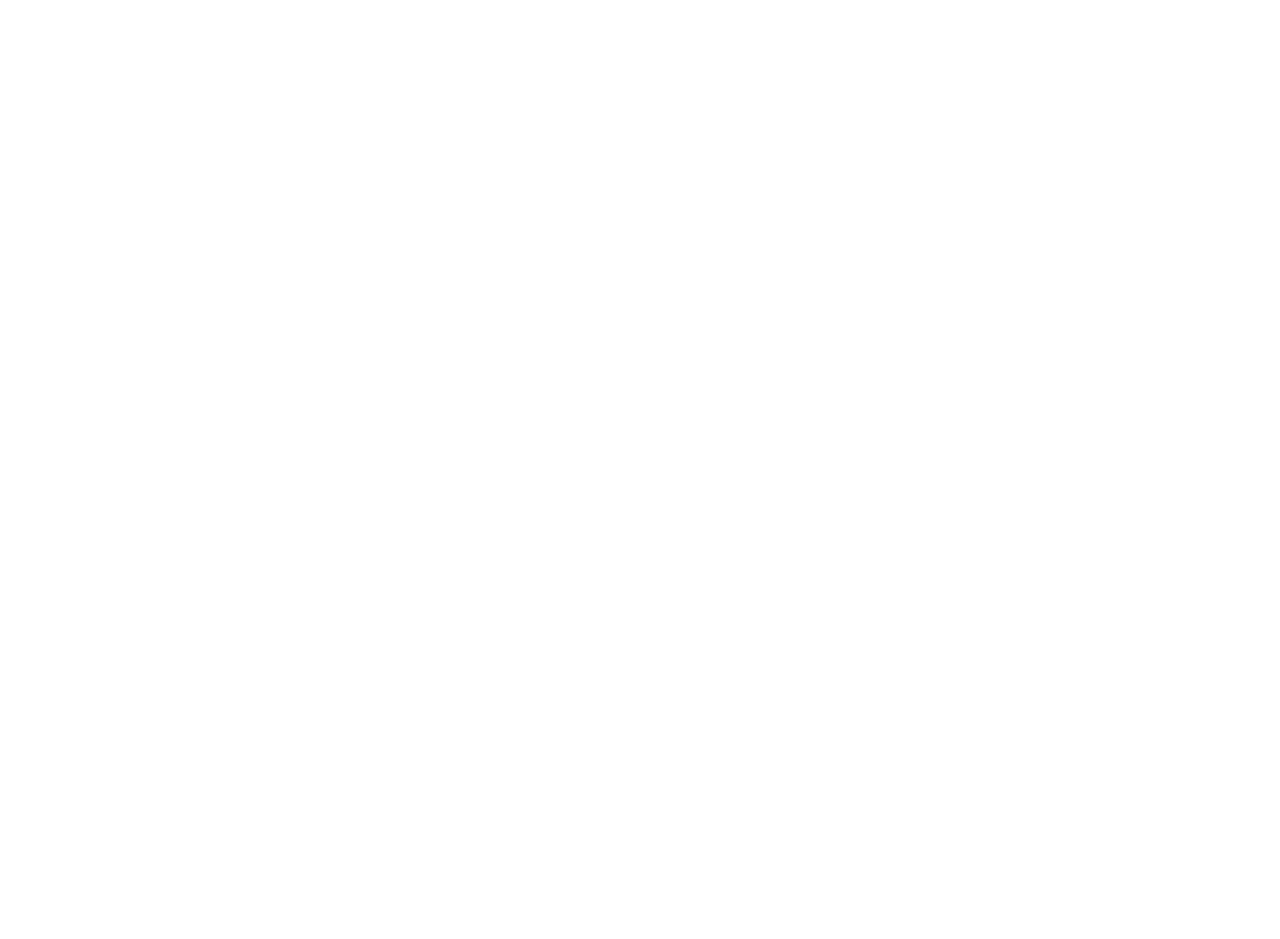
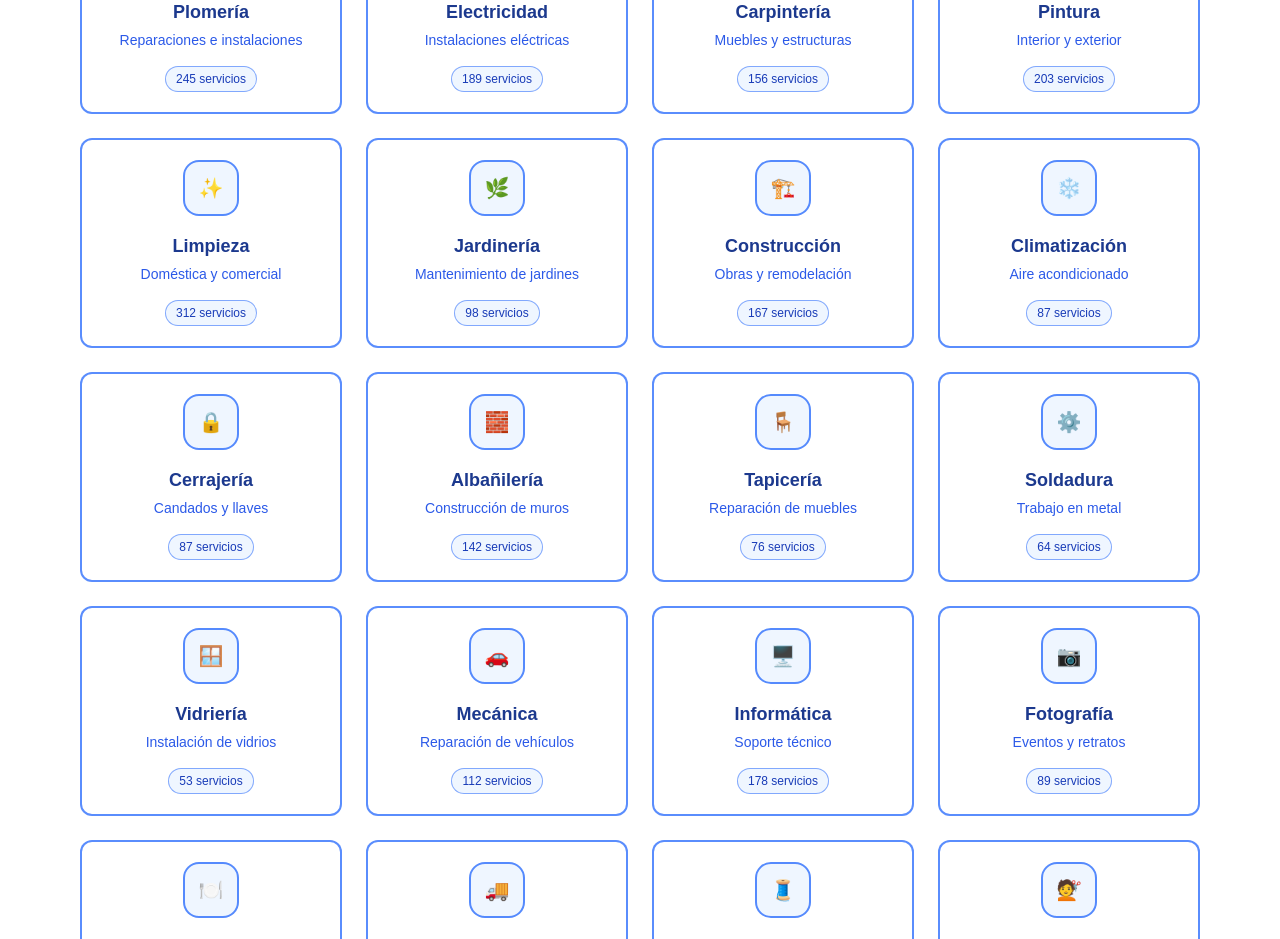
Before and after one commit to robertgt0/alquiler_front, a Next.js app: page / in a window 1280 px wide. Shown: the part 1240-2179 px from the top of the page. Before the commit the page ends 1244 px from the top, so only its background shows below. Built offline with nearby package versions, Linux system fonts and the light colour scheme.

Commit message:
feat(Home): integra ListaCategorias con datos demo en la página principal

```diff
--- /dev/null
+++ b/src/app/componentes/ListaCategorias/HomeFixer.tsx
@@ -0,0 +1,22 @@
+"use client";
+
+import Lista from "./ListaCategorias";
+import type { Categoria } from "./tipos";
+
+export default function HomeFixer({ categorias }: { categorias: Categoria[] }) {
+  const handleCategoriaClick = (c: Categoria) => {
+    alert(`Seleccionaste: ${c.nombre}`);
+  };
+
+  const handleVerMas = () => {
+    alert("Cargar más categorías…");
+  };
+
+  return (
+    <Lista
+      categorias={categorias}
+      onCategoriaClick={handleCategoriaClick}
+      onVerMas={handleVerMas}
+    />
+  );
+}
--- a/src/app/page.tsx
+++ b/src/app/page.tsx
@@ -2,25 +2,58 @@ import Header from "./componentes/Header/Header";
 import Footer from "./componentes/Footer/Footer";
 import CarruselInspirador from "./componentes/CarruselInspirador/CarruselInspirador";
 import Mapa from "./componentes/mapa/MapaWrapper";
-import Lista from "./componentes/Lista/Lista";
 import CarruselOfertas from "./componentes/CarruselOfertas/CarruselOfertas";
+
+import HomeFixer from "./componentes/ListaCategorias/HomeFixer";
+import type { Categoria } from "./componentes/ListaCategorias/tipos"; // tipos
+
+// Solo datos (sin funciones aquí)
+const categoriasDemo: Categoria[] = [
+  { id: 1, nombre: "Plomería", descripcion: "Reparaciones e instalaciones", trabajos: 245, icono: "🛠️" },
+  { id: 2, nombre: "Electricidad", descripcion: "Instalaciones eléctricas", trabajos: 189, icono: "⚡" },
+  { id: 3, nombre: "Carpintería", descripcion: "Muebles y estructuras", trabajos: 156, icono: "🪵" },
+  { id: 4, nombre: "Pintura", descripcion: "Interior y exterior", trabajos: 203, icono: "🎨" },
+  { id: 5, nombre: "Limpieza", descripcion: "Doméstica y comercial", trabajos: 312, icono: "✨" },
+  { id: 6, nombre: "Jardinería", descripcion: "Mantenimiento de jardines", trabajos: 98, icono: "🌿" },
+  { id: 7, nombre: "Construcción", descripcion: "Obras y remodelación", trabajos: 167, icono: "🏗️" },
+  { id: 8, nombre: "Climatización", descripcion: "Aire acondicionado", trabajos: 87, icono: "❄️" },
+  { id: 9, nombre: "Cerrajería", descripcion: "Candados y llaves", trabajos: 87, icono: "🔒" },
+  { id:10, nombre: "Albañilería", descripcion: "Construcción de muros", trabajos: 142, icono: "🧱" },
+  { id:11, nombre: "Tapicería", descripcion: "Reparación de muebles", trabajos: 76, icono: "🪑" },
+  { id:12, nombre: "Soldadura", descripcion: "Trabajo en metal", trabajos: 64, icono: "⚙️" },
+  { id:13, nombre: "Vidriería", descripcion: "Instalación de vidrios", trabajos: 53, icono: "🪟" },
+  { id:14, nombre: "Mecánica", descripcion: "Reparación de vehículos", trabajos: 112, icono: "🚗" },
+  { id:15, nombre: "Informática", descripcion: "Soporte técnico", trabajos: 178, icono: "🖥️" },
+  { id:16, nombre: "Fotografía", descripcion: "Eventos y retratos", trabajos: 89, icono: "📷" },
+  { id:17, nombre: "Catering", descripcion: "Servicio de comida", trabajos: 95, icono: "🍽️" },
+  { id:18, nombre: "Mudanza", descripcion: "Transporte y mudanzas", trabajos: 124, icono: "🚚" },
+  { id:19, nombre: "Costura", descripcion: "Confección y arreglos", trabajos: 67, icono: "🧵" },
+  { id:20, nombre: "Peluquería", descripcion: "Corte y peinado", trabajos: 145, icono: "💇" },
+];
+
 
 export default function HomePage() {
   return (
     <main className="container-fluid p-0">
       <Header />
+
       <section className="my-5">
         <CarruselInspirador />
       </section>
+
       <section className="my-5">
         <Mapa />
       </section>
+
+      {/* 👇 Aquí usamos el Fixer: recibe datos, no funciones */}
       <section className="my-5">
-        <Lista />
+        <HomeFixer categorias={categoriasDemo} />
       </section>
+
       <section className="my-5">
         <CarruselOfertas />
       </section>
+
       <Footer />
     </main>
   );
```
